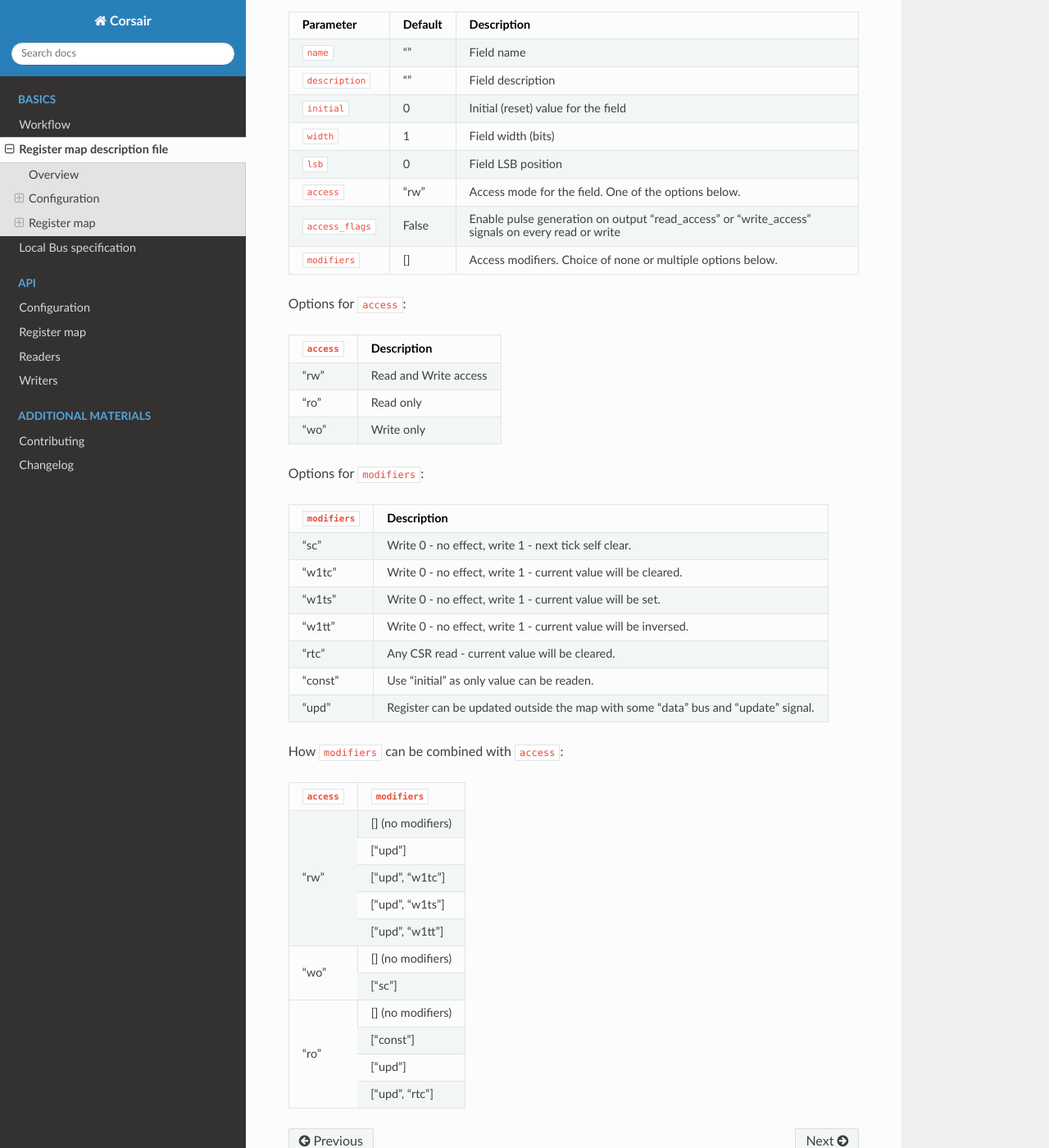
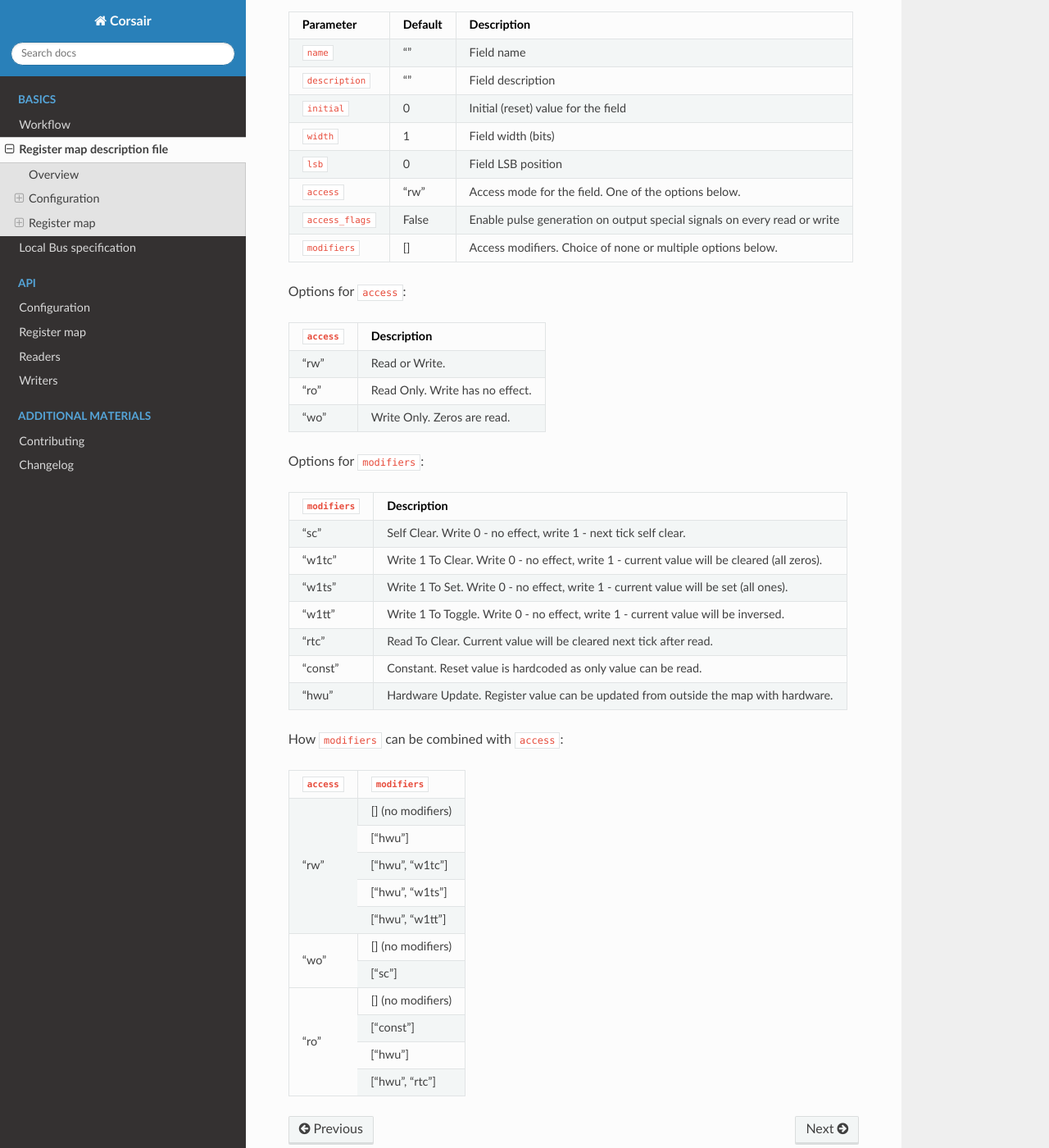
Before and after one commit to esynr3z/corsair, a Sphinx documentation site: the page built from docs/csr-map.rst, in a window 1280 px wide and 1400 px high, scrolled down 5004 px. Shown: the whole window at 82% size. Built offline with Sphinx 7.4.7 and the Read the Docs theme 2.0.0, drawn with Linux system fonts in a browser that asks for light colours.

Commit message:
Update bitfield modifiers

```diff
--- a/docs/csr-map.rst
+++ b/docs/csr-map.rst
@@ -220,33 +220,33 @@ Parameter        Default Description
 ``width``        1       Field width (bits)
 ``lsb``          0       Field LSB position
 ``access``       "rw"    Access mode for the field. One of the options below.
-``access_flags`` False   Enable pulse generation on output "read_access" or "write_access" signals on every read or write
+``access_flags`` False   Enable pulse generation on output special signals on every read or write
 ``modifiers``    []      Access modifiers. Choice of none or multiple options below.
 ================ ======= ================================================================================================
 
 Options for ``access``:
 
-========== =====================
+========== ===============================
 ``access`` Description
-========== =====================
-"rw"       Read and Write access
-"ro"       Read only
-"wo"       Write only
-========== =====================
+========== ===============================
+"rw"       Read or Write.
+"ro"       Read Only. Write has no effect.
+"wo"       Write Only. Zeros are read.
+========== ===============================
 
 Options for ``modifiers``:
 
-============= ===========================================================================================================================================
+============= ===========================================================================================
 ``modifiers`` Description
-============= ===========================================================================================================================================
-"sc"          Write 0 - no effect, write 1 - next tick self clear.
-"w1tc"        Write 0 - no effect, write 1 - current value will be cleared.
-"w1ts"        Write 0 - no effect, write 1 - current value will be set.
-"w1tt"        Write 0 - no effect, write 1 - current value will be inversed.
-"rtc"         Any CSR read - current value will be cleared.
-"const"       Use "initial" as only value can be readen.
-"upd"         Register can be updated outside the map with some "data" bus and "update" signal.
-============= ===========================================================================================================================================
+============= ===========================================================================================
+"sc"          Self Clear. Write 0 - no effect, write 1 - next tick self clear.
+"w1tc"        Write 1 To Clear. Write 0 - no effect, write 1 - current value will be cleared (all zeros).
+"w1ts"        Write 1 To Set. Write 0 - no effect, write 1 - current value will be set (all ones).
+"w1tt"        Write 1 To Toggle. Write 0 - no effect, write 1 - current value will be inversed.
+"rtc"         Read To Clear. Current value will be cleared next tick after read.
+"const"       Constant. Reset value is hardcoded as only value can be read.
+"hwu"         Hardware Update. Register value can be updated from outside the map with hardware.
+============= ===========================================================================================
 
 
 How ``modifiers`` can be combined with ``access``:
@@ -256,13 +256,13 @@ How ``modifiers`` can be combined with ``access``:
 +============+===================+
 | "rw"       | [] (no modifiers) |
 |            +-------------------+
-|            | ["upd"]           |
+|            | ["hwu"]           |
 |            +-------------------+
-|            | ["upd", "w1tc"]   |
+|            | ["hwu", "w1tc"]   |
 |            +-------------------+
-|            | ["upd", "w1ts"]   |
+|            | ["hwu", "w1ts"]   |
 |            +-------------------+
-|            | ["upd", "w1tt"]   |
+|            | ["hwu", "w1tt"]   |
 +------------+-------------------+
 | "wo"       | [] (no modifiers) |
 |            +-------------------+
@@ -272,7 +272,7 @@ How ``modifiers`` can be combined with ``access``:
 |            +-------------------+
 |            | ["const"]         |
 |            +-------------------+
-|            | ["upd"]           |
+|            | ["hwu"]           |
 |            +-------------------+
-|            | ["upd", "rtc"]    |
+|            | ["hwu", "rtc"]    |
 +------------+-------------------+
```
Also changed, not shown: 8 other files.
